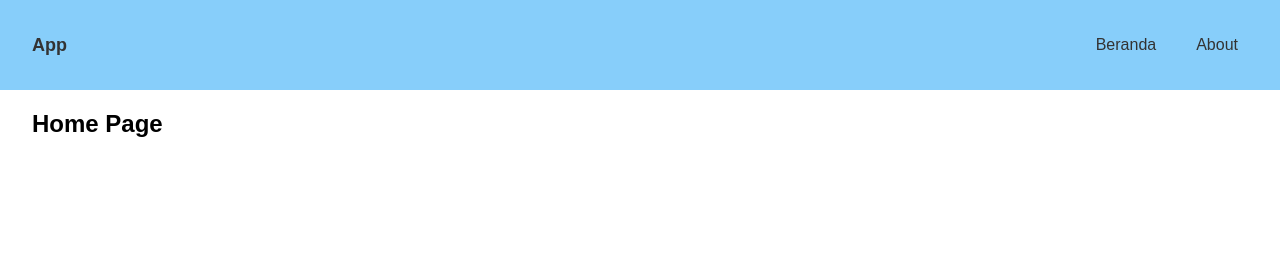
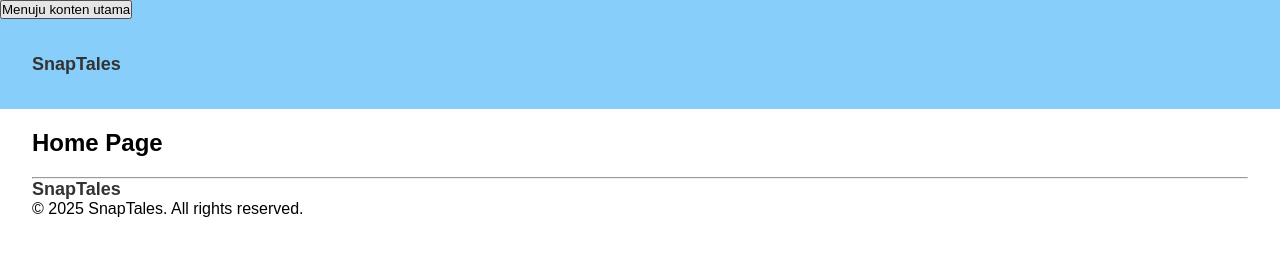
Before and after one commit to Starck27/snaptales, a website built with webpack: page src/index.html in a window 1280 px wide. Built offline with nearby package versions, Linux system fonts and the light colour scheme.

Commit message:
edit index.html

```diff
--- a/src/index.html
+++ b/src/index.html
@@ -3,20 +3,36 @@
   <head>
     <meta http-equiv="Content-Type" content="text/html;charset=UTF-8" />
     <meta name="viewport" content="width=device-width, initial-scale=1.0" />
-    <link rel="shortcut icon" href="favicon.png">
+    <link rel="shortcut icon" href="favicon.png" />
 
-    <title>App</title>
+    <title>SnapTales</title>
+
+    <!-- Google Fonts -->
+    <link rel="preconnect" href="https://fonts.googleapis.com" />
+    <link rel="preconnect" href="https://fonts.gstatic.com" crossorigin />
+    <link
+      href="https://fonts.googleapis.com/css2?family=Raleway:ital,wght@0,100..900;1,100..900&display=swap"
+      rel="stylesheet"
+    />
+
+    <!-- Font Awesome 5.15.4 -->
+    <link
+      rel="stylesheet"
+      href="https://cdnjs.cloudflare.com/ajax/libs/font-awesome/5.15.4/css/all.min.css"
+      integrity="sha512-1ycn6IcaQQ40/MKBW2W4Rhis/DbILU74C1vSrLJxCq57o941Ym01SwNsOMqvEBFlcgUa6xLiPY/NS5R+E6ztJQ=="
+      crossorigin="anonymous"
+      referrerpolicy="no-referrer"
+    />
   </head>
   <body>
     <header>
+      <button id="skip-link" class="skip-link">Menuju konten utama</button>
+
       <div class="main-header container">
-        <a class="brand-name" href="#/">App</a>
+        <a class="brand-name" href="#/">SnapTales</a>
 
         <nav id="navigation-drawer" class="navigation-drawer">
-          <ul id="nav-list" class="nav-list">
-            <li><a href="#/">Beranda</a></li>
-            <li><a href="#/about">About</a></li>
-          </ul>
+          <ul id="navlist" class="nav-list"></ul>
         </nav>
 
         <button id="drawer-button" class="drawer-button">☰</button>
@@ -24,5 +40,16 @@
     </header>
 
     <main id="main-content" class="main-content"></main>
+
+    <footer>
+      <div class="container">
+        <hr />
+
+        <div class="footer-content">
+          <a href="#" class="brand-name">SnapTales</a>
+          <p class="copyright">&copy; 2025 SnapTales. All rights reserved.</p>
+        </div>
+      </div>
+    </footer>
   </body>
 </html>
```
